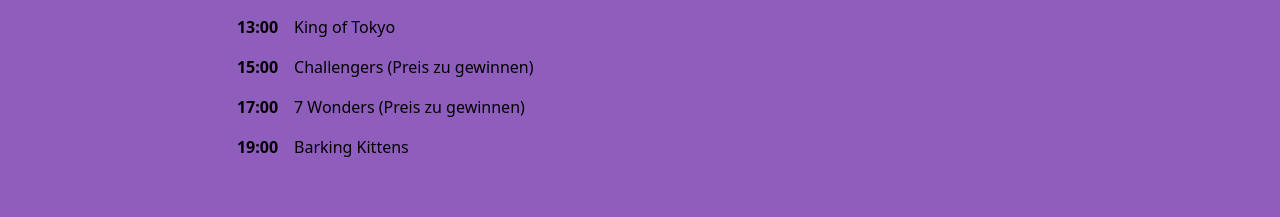
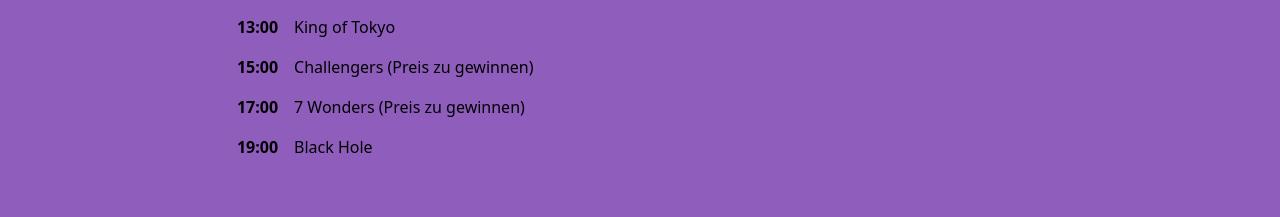
Before and after one commit to bauhaus93/bss-vue, a Vue app: page / in a window 1280 px wide. Shown: the part 1185-1402 px from the top of the page. Built offline with nearby package versions, Linux system fonts and the light colour scheme.

Commit message:
Update Program

```diff
--- a/src/pages/Home.vue
+++ b/src/pages/Home.vue
@@ -134,7 +134,7 @@ const program = [
   { time: "13:00", game: "King of Tokyo" },
   { time: "15:00", game: "Challengers (Preis zu gewinnen)" },
   { time: "17:00", game: "7 Wonders (Preis zu gewinnen)" },
-  { time: "19:00", game: "Barking Kittens" },
+  { time: "19:00", game: "Black Hole" },
 ];
 
 const card_contents = [
```
